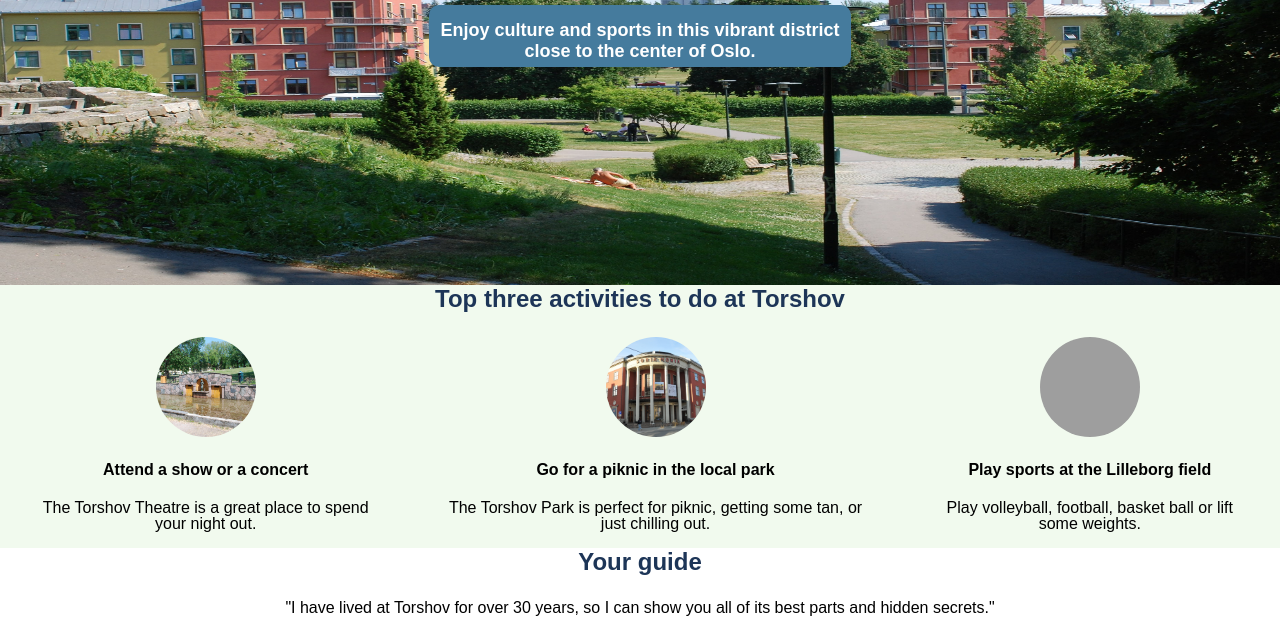
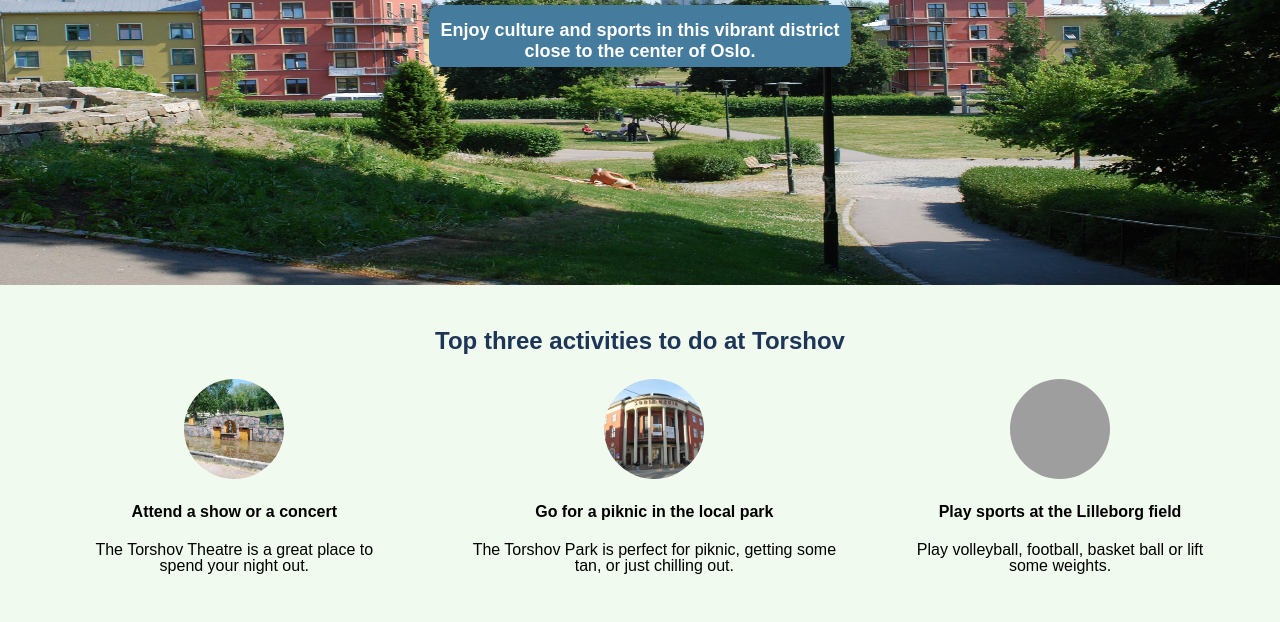
Before and after one commit to DainVerd/ForScrimba, a website built with Vite: page index.html in a window 1280 px wide. Shown: the part 178-800 px from the top of the page. Built offline with nearby package versions, Linux system fonts and the light colour scheme; grey boxes are pictures that could not be loaded.

Commit message:
applied missing styles

```diff
--- a/styles.css
+++ b/styles.css
@@ -86,6 +86,8 @@ h4 {
 /* ACTIVITIES SECTION */
 .activities-section {
     background-color: #F1FAEE;
+    padding: 42px;
+    height: 30%;
 }
 
 .activities-list {
@@ -95,8 +97,7 @@ h4 {
 }
 
 .activity-card {
-    margin-left: 32px;
-    margin-right: 32px;
+    padding: 0 32px;
 }
 
 .activity-card-img {
```
